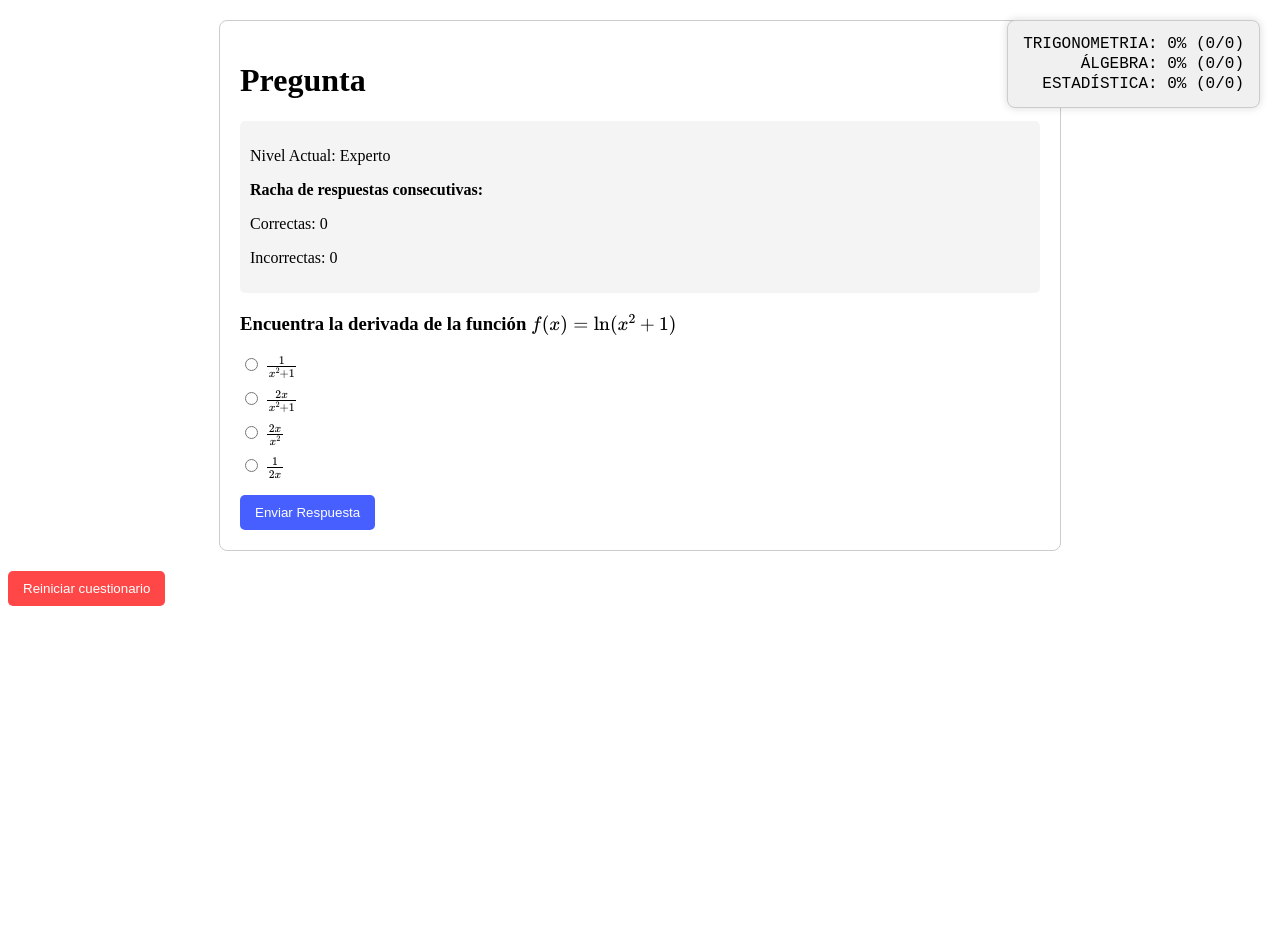
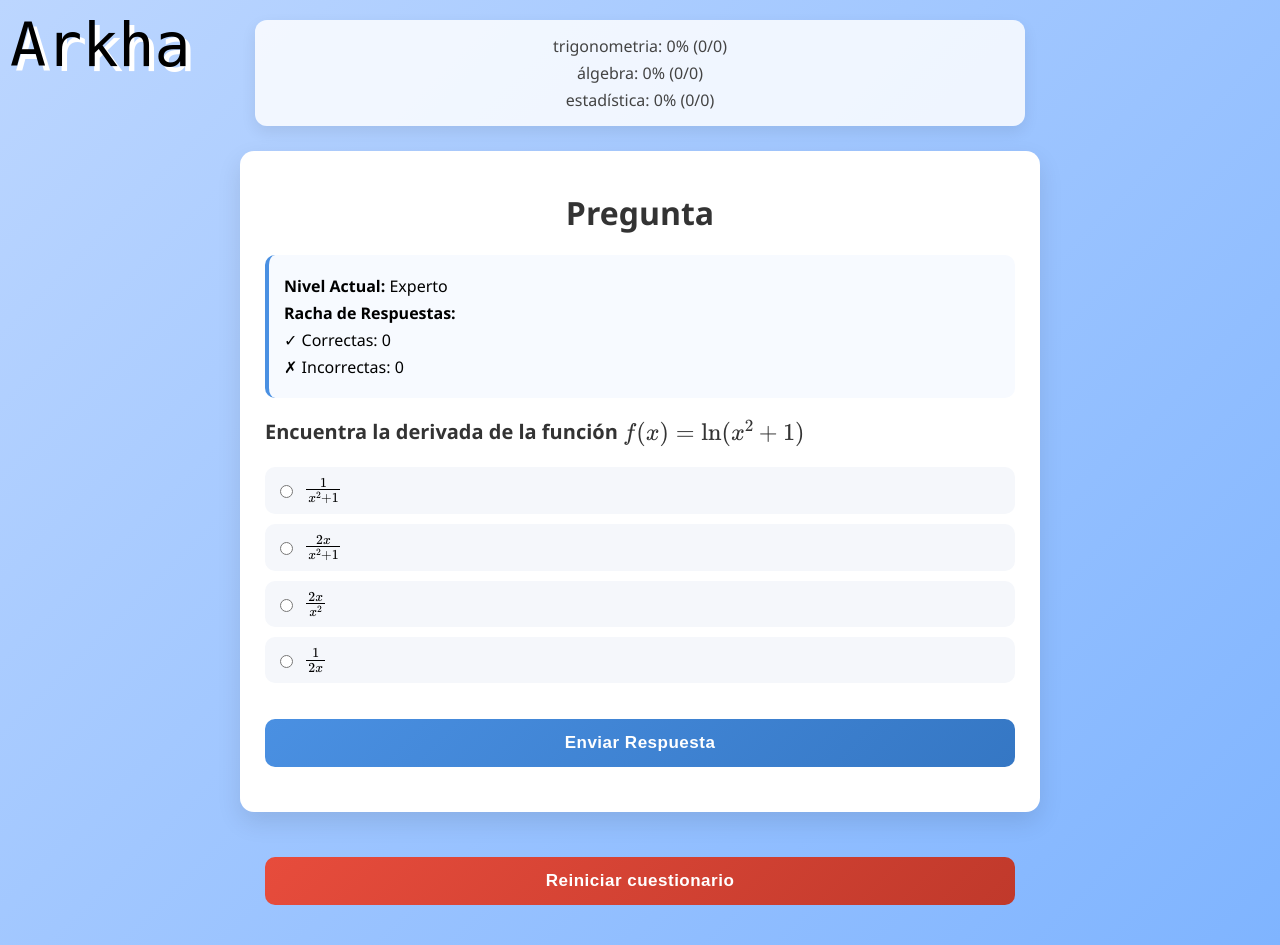
Before and after one commit to ccarancibiag/proyecto.arkha, a Django app: page / in a window 1280 px wide. Before the commit the page ends 606 px from the top, so only its background shows below. Run offline with Django 5.2, Linux system fonts and the light colour scheme; data comes from the database, SQL or seed files in the repository; some web fonts are replaced.

Commit message:
cambio cesar
modifique el html

```diff
--- a/ADAPTACION/templates/cuestionario/pregunta.html
+++ b/ADAPTACION/templates/cuestionario/pregunta.html
@@ -4,24 +4,104 @@
 <head>
     <meta charset="UTF-8">
     <title>Proyecto Arkha</title>
+
+
+    <script src="https://polyfill.io/v3/polyfill.min.js?features=es6"></script>
+    <script>
+        window.MathJax = {
+            tex: { inlineMath: [['$', '$'], ['\\(', '\\)']] }
+        };
+    </script>
+    <script id="MathJax-script" async
+            src="https://cdn.jsdelivr.net/npm/mathjax@3/es5/tex-mml-chtml.js">
+    </script>
+
     <style>
+
+
+        /*  TITULO PIXEL ART ARKHA   */
+
+        @font-face {
+            font-family: "PixelFont";
+            src: url("https://fonts.cdnfonts.com/s/9423/PressStart2P-Regular.woff") format("woff");
+        }
+
+        .arkha-title {
+            position: fixed;
+            top: 10px;
+            left: 10px;
+            font-family: "PixelFont", monospace;
+            font-size: 60px;
+            color: black;
+            text-shadow: 5px 5px 0px white;
+            image-rendering: pixelated;
+            user-select: none;
+            z-index: 9999;
+        }
+
+
+        /*        ESTILOS BASE       */
+
+
+        body {
+            font-family: 'Segoe UI', sans-serif;
+            background: linear-gradient(135deg,#bcd6ff, #7fb4ff);
+            margin: 0;
+            padding: 0;
+        }
+
+        h1 {
+            text-align: center;
+            color: #333;
+            margin-top: 15px;
+        }
+
         .contenedor {
-        max-width: 800px;
-        margin: 20px auto;
-        padding: 20px;
-        border: 1px solid #ccc;
-        border-radius: 8px;
-        background: white;
+            max-width: 750px;
+            margin: auto;
+            background: #fff;
+            padding: 25px;
+            margin-top: 25px;
+            border-radius: 14px;
+            box-shadow: 0 10px 25px rgba(0,0,0,0.1);
+        }
+
+        .stats-box {
+            max-width: 750px;
+            margin: auto;
+            text-align: center;
+            padding: 10px;
+            margin-top: 20px;
+            background: #ffffffd5;
+            border-radius: 12px;
+            box-shadow: 0 6px 15px rgba(0,0,0,0.08);
+        }
+
+        .stats-box p {
+            margin: 5px 0;
+            font-size: 16px;
+            color: #444;
         }
 
         .estado {
-        background: #f4f4f4;
-        padding: 10px;
-        border-radius: 5px;
+            background: #f7faff;
+            padding: 15px;
+            border-radius: 10px;
+            margin-bottom: 20px;
+            border-left: 4px solid #4a90e2;
+        }
+
+        .estado p {
+            margin: 5px 0;
         }
 
         .pregunta {
-        margin-top: 20px;
+            margin-bottom: 20px;
+        }
+
+        .pregunta h3 {
+            font-size: 20px;
+            color: #333;
         }
 
         .alternativas {
@@ -33,68 +113,121 @@
             margin: 10px 0;
         }
 
-      button {
-        padding: 10px 15px;
-        background: #475fff;
-        color: white;
-        border: none;
-        border-radius: 5px;
+        .alternativas label {
+            display: flex;
+            align-items: center;
+            gap: 8px;
+            padding: 10px;
+            background: #f5f7fb;
+            border-radius: 10px;
             cursor: pointer;
+            transition: 0.3s ease;
         }
 
-      .messages {
-        list-style: none;
-        padding: 0;
-        margin: 0 0 20px 0;
+        .alternativas label:hover {
+            background: #eaf0ff;
+            transform: translateX(3px);
         }
 
-      .messages li {
-        padding: 10px;
-        border-radius: 5px;
-        font-weight: bold;
-        margin-bottom: 10px;
+        button {
+            width: 100%;
+            padding: 14px;
+            margin-top: 20px;
+            border: none;
+            font-size: 17px;
+            font-weight: 600;
+            border-radius: 10px;
+            cursor: pointer;
+
+            background: linear-gradient(135deg, #4a90e2, #3577c4);
+            color: white;
+            letter-spacing: 0.5px;
+
+            transition: all 0.3s ease, transform 0.1s ease;
+            position: relative;
+            overflow: hidden;
         }
 
-      .messages li.error {
-        background: #f8d7da;
-        color: #721c24;
+        button::after {
+            content: "";
+            position: absolute;
+            inset: 0;
+            border-radius: inherit;
+            padding: 2px;
+            background: linear-gradient(135deg, #80b8ff, #4a90e2);
+            mask: linear-gradient(#fff 0 0) content-box,
+                  linear-gradient(#fff 0 0);
+            mask-composite: exclude;
+            pointer-events: none;
+            opacity: 0;
+            transition: 0.4s ease;
         }
+
+        button:hover::after {
+            opacity: 1;
+        }
+
+        button:hover {
+            transform: translateY(-3px);
+            box-shadow: 0 8px 20px rgba(0,0,0,0.2);
+        }
+
+        button:active {
+            transform: scale(0.97);
+        }
+
+        button:focus::before,
+        button:active::before {
+            content: "";
+            position: absolute;
+            background: rgba(255, 255, 255, 0.45);
+            width: 200%;
+            height: 200%;
+            left: 50%;
+            top: 50%;
+            transform: translate(-50%, -50%) scale(0);
+            border-radius: 50%;
+            animation: ripple 0.5s linear;
+        }
+
+        @keyframes ripple {
+            to {
+                transform: translate(-50%, -50%) scale(1);
+                opacity: 0;
+            }
+        }
+
+        .btn-red {
+            background: linear-gradient(135deg, #e74c3c, #c0392b) !important;
+        }
+
+        .btn-red::after {
+            background: linear-gradient(135deg, #ff9a8a, #e74c3c);
+        }
+
+        .reiniciar {
+            max-width: 750px;
+            margin: auto;
+            margin-top: 25px;
+            margin-bottom: 40px;
+        }
+
     </style>
-    <div style="
-    position: absolute;
-    top: 20px;
-    right: 20px;
-    background: #f0f0f0;
-    padding: 12px 15px;
-    border-radius: 8px;
-    border: 1px solid #ccc;
-    box-shadow: 0px 0px 8px rgba(0,0,0,0.15);
-    font-family: 'Courier New', monospace;
-    text-transform: uppercase;
-    text-align: right;
-    ">
+
+</head>
+
+<body>
+
+<div class="arkha-title">Arkha</div>
+
+<div class="stats-box">
     {% for tipo, datos in stats_tipos.items %}
-        <p style="margin: 2px 0;">
-            {{ tipo }}: {{ datos.porcentaje }}% ({{ datos.correctas }}/{{ datos.total }})
-        </p>
+        <p>{{ tipo }}: {{ datos.porcentaje }}% ({{ datos.correctas }}/{{ datos.total }})</p>
     {% endfor %}
 </div>
-      <head>
-<script src="https://polyfill.io/v3/polyfill.min.js?features=es6"></script>
 
-    <script>
-        window.MathJax = {
-          tex: {
-            inlineMath: [['$', '$'], ['\\(', '\\)']]
-          }
-        };
-    </script>
-    <script id="MathJax-script" async src="https://cdn.jsdelivr.net/npm/mathjax@3/es5/tex-mml-chtml.js"></script>
-</head>
+<div class="contenedor">
 
-  </head>
-  <body>
-    <div class="contenedor">
     {% if messages %}
         <ul class="messages">
             {% for message in messages %}
@@ -106,57 +239,41 @@
     <h1>Pregunta</h1>
 
     <div class="estado">
-        <p>Nivel Actual: {{ nivel }}</p>
-        <p><strong>Racha de respuestas consecutivas:</strong></p>
-        <p>Correctas: {{ correctas }}</p>
-        <p>Incorrectas: {{ incorrectas }}</p>
+        <p><strong>Nivel Actual:</strong> {{ nivel }}</p>
+        <p><strong>Racha de Respuestas:</strong></p>
+        <p>✓ Correctas: {{ correctas }}</p>
+        <p>✗ Incorrectas: {{ incorrectas }}</p>
     </div>
 
     {% if pregunta %}
     <div class="pregunta">
-        <h3>{{ pregunta.pregunta | safe}}</h3>
+        <h3>{{ pregunta.pregunta | safe }}</h3>
+
         <form method="POST">
             {% csrf_token %}
             <input type="hidden" name="pregunta_id" value="{{ pregunta.id }}">
+
             <ul class="alternativas">
-            <li>
-              <label>
-                <input type="radio" name="respuesta" value="A" required>
-                {{ pregunta.alternativa_A | safe }}
-              </label>
-            </li>
-            <li>
-              <label>
-                <input type="radio" name="respuesta" value="B" required>
-                {{ pregunta.alternativa_B |safe }}
-              </label>
-            </li>
-            <li>
-              <label>
-                <input type="radio" name="respuesta" value="C" required>
-                {{ pregunta.alternativa_C |safe }}
-              </label>
-            </li>
-            <li>
-              <label>
-                <input type="radio" name="respuesta" value="D" required>
-                {{ pregunta.alternativa_D |safe }}
-              </label>
-            </li>
+                <li><label><input type="radio" name="respuesta" value="A"> {{ pregunta.alternativa_A|safe }}</label></li>
+                <li><label><input type="radio" name="respuesta" value="B"> {{ pregunta.alternativa_B|safe }}</label></li>
+                <li><label><input type="radio" name="respuesta" value="C"> {{ pregunta.alternativa_C|safe }}</label></li>
+                <li><label><input type="radio" name="respuesta" value="D"> {{ pregunta.alternativa_D|safe }}</label></li>
             </ul>
+
             <button type="submit">Enviar Respuesta</button>
         </form>
     </div>
+
     {% else %}
         <h2>No hay preguntas para este nivel</h2>
     {% endif %}
 </div>
-    <div style="margin-bottom: 20px;">
+
+<div class="reiniciar">
     <a href="/reiniciar/">
-        <button type="button" style="background: #ff4747;">
-          Reiniciar cuestionario
-        </button>
+        <button class="btn-red">Reiniciar cuestionario</button>
     </a>
 </div>
+
 </body>
 </html>
```
Lines whose indentation alone changed are shown as unchanged.
